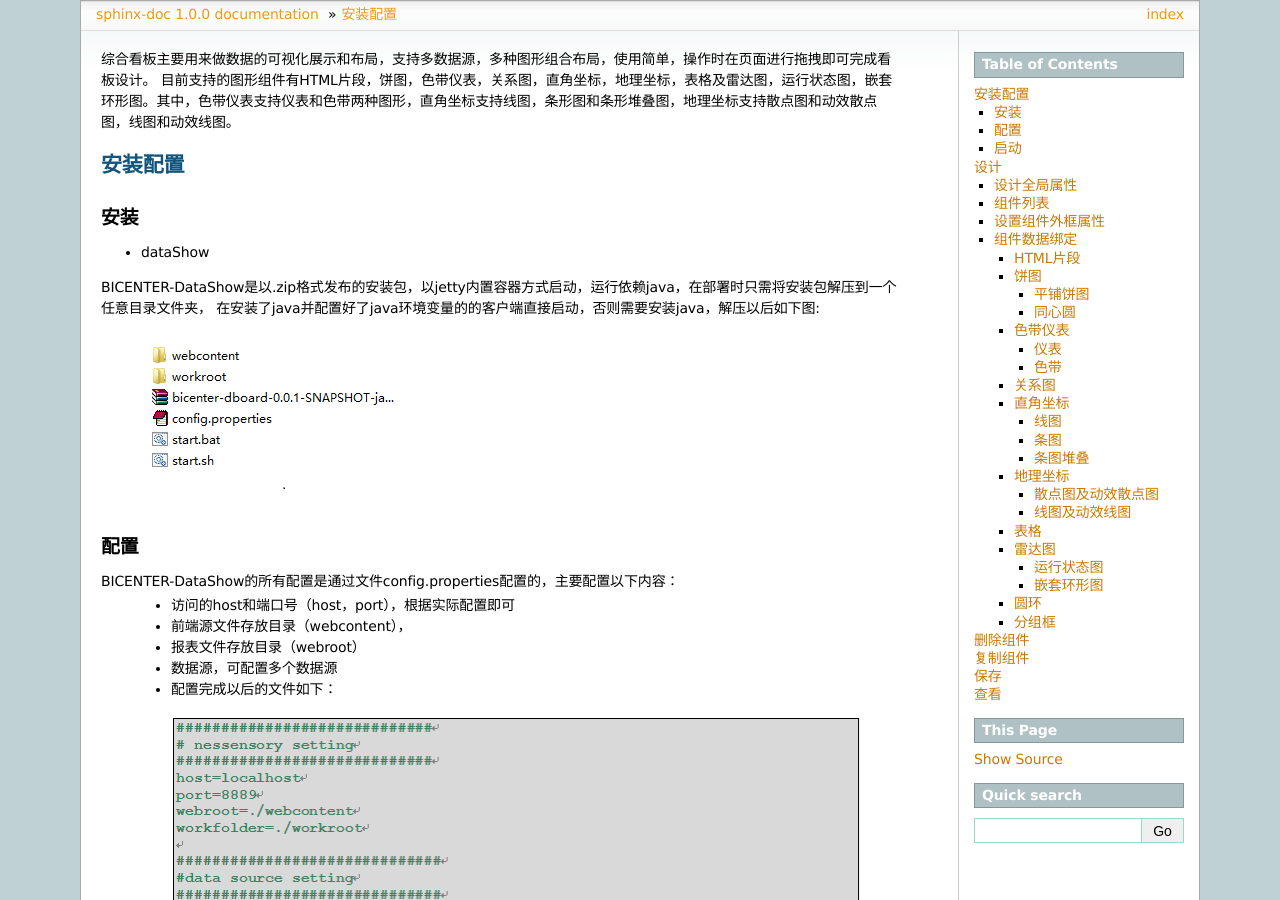
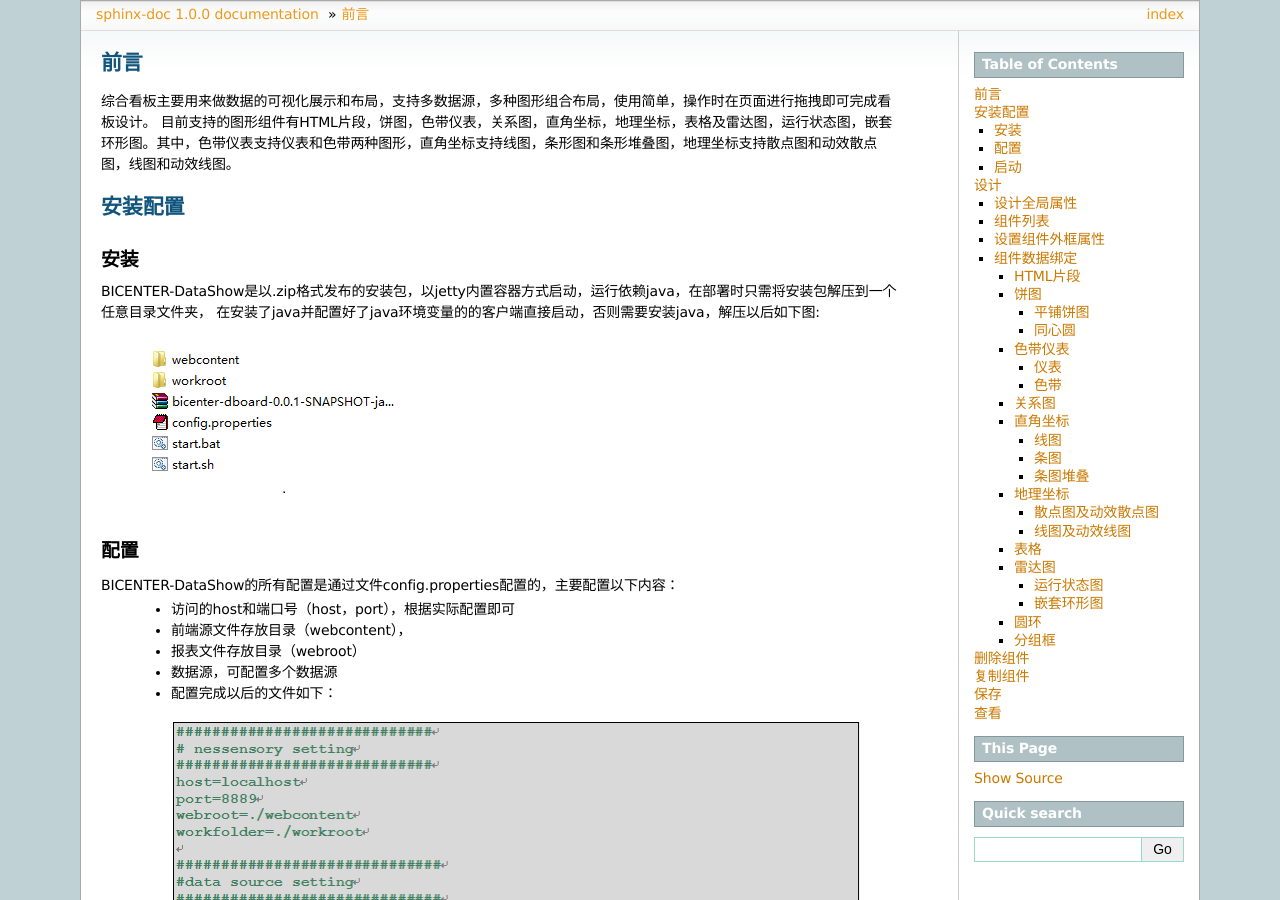
Before and after one commit to bicenter2019/bicenter-doc, a Sphinx documentation site: the page built from source/datashow_help.rst, in a window 1280 px wide and 900 px high. Built offline with Sphinx 7.4.7, drawn with Linux system fonts in a browser that asks for light colours.

Commit message:
Add files via upload

```diff
--- a/source/datashow_help.rst
+++ b/source/datashow_help.rst
@@ -1,5 +1,7 @@
 .. _dataShow:
 
+前言
+===========================
 综合看板主要用来做数据的可视化展示和布局，支持多数据源，多种图形组合布局，使用简单，操作时在页面进行拖拽即可完成看板设计。
 目前支持的图形组件有HTML片段，饼图，色带仪表，关系图，直角坐标，地理坐标，表格及雷达图，运行状态图，嵌套环形图。其中，色带仪表支持仪表和色带两种图形，直角坐标支持线图，条形图和条形堆叠图，地理坐标支持散点图和动效散点图，线图和动效线图。
 
@@ -8,7 +10,6 @@
 安装
 --------------
 
-* :ref:`dataShow`
 
 BICENTER-DataShow是以.zip格式发布的安装包，以jetty内置容器方式启动，运行依赖java，在部署时只需将安装包解压到一个任意目录文件夹，
 在安装了java并配置好了java环境变量的的客户端直接启动，否则需要安装java，解压以后如下图:
```
